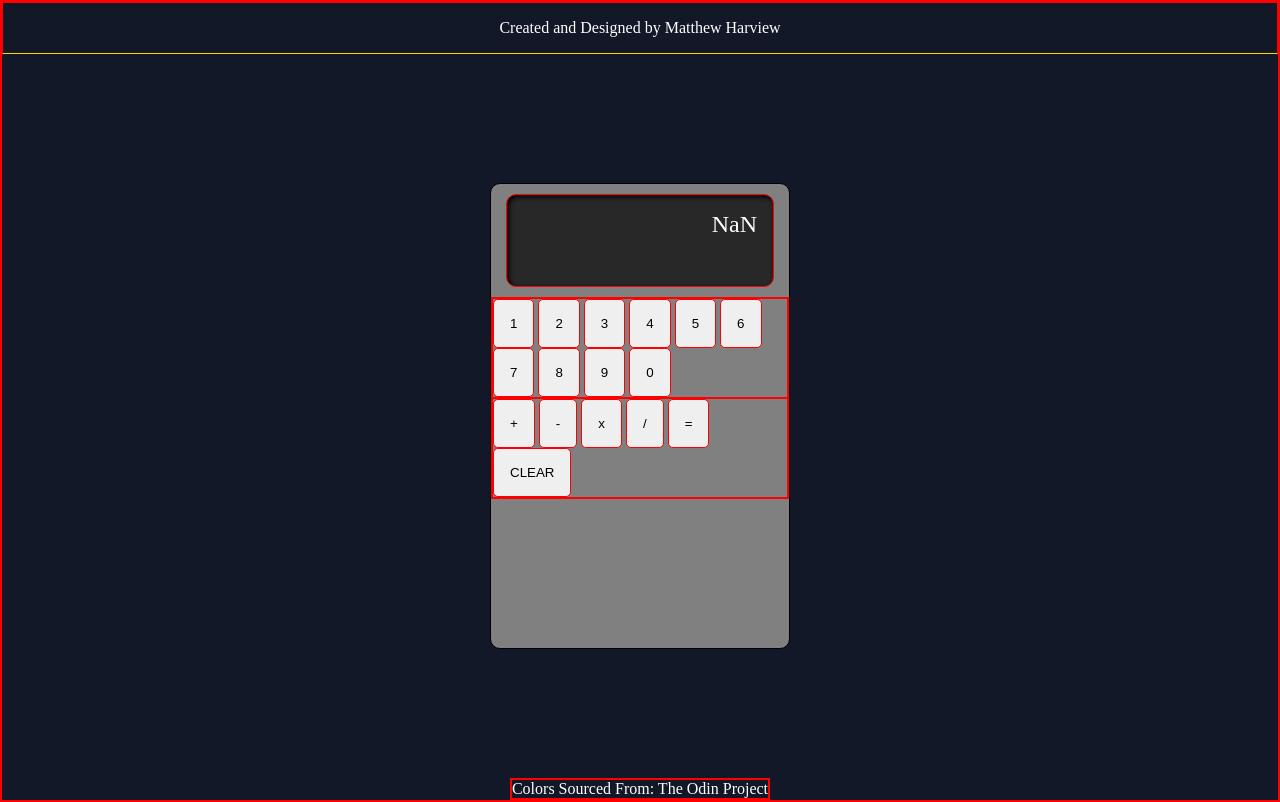
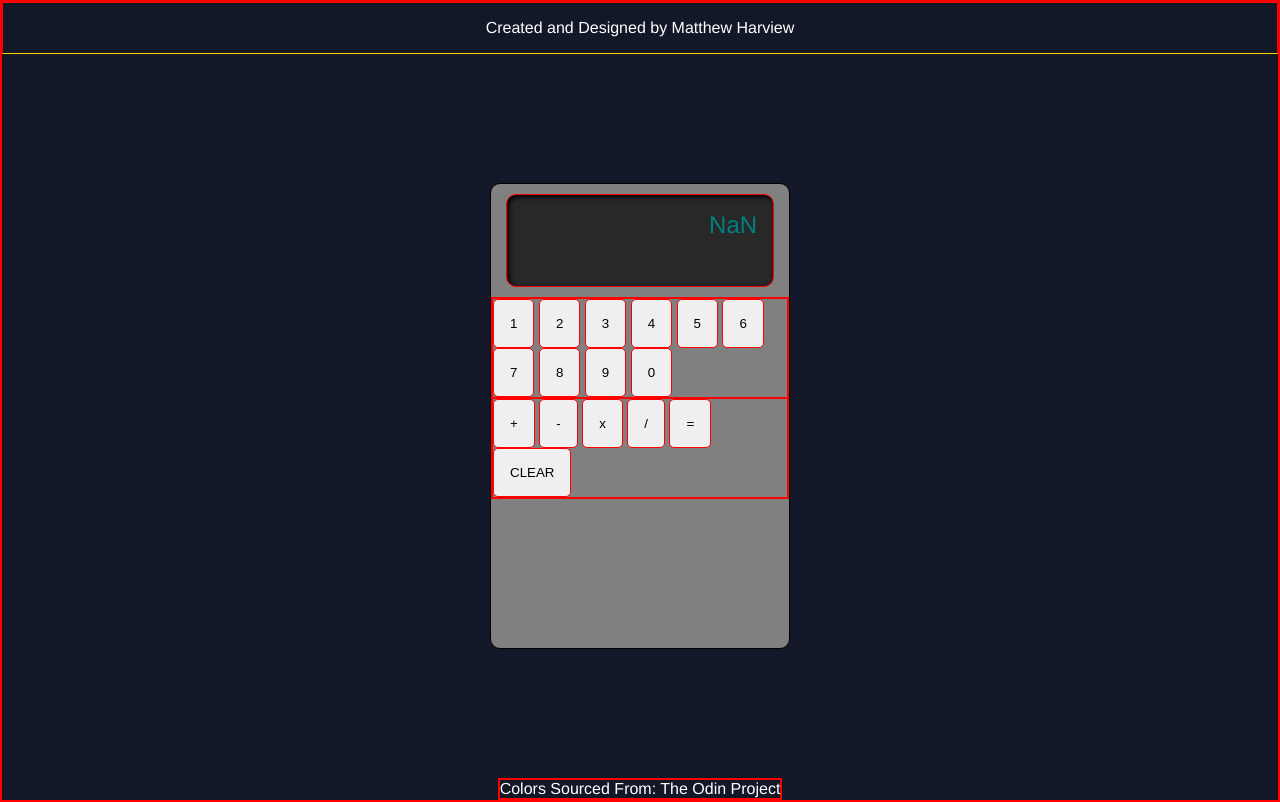
Before and after one commit to Long-Hold/odin-calculator, a plain HTML site: page index.html in a window 1280 px wide. Drawn offline with Linux system fonts and the light colour scheme.

Commit message:
feat: Add font family and change font color

```diff
--- a/styles.css
+++ b/styles.css
@@ -25,6 +25,7 @@ body {
     color: white;
     height: 100vh;
     width: 100%;
+    font-family: 'Franklin Gothic Medium', 'Arial Narrow', Arial, sans-serif;
 }
 
 header {
@@ -40,7 +41,6 @@ header {
     display: flex;
     flex-flow: column wrap;
     width: 300px;
-    /* min-width: 30%; */
     align-items: center;
     border: 1px solid black;
     background-color: gray;
@@ -58,6 +58,7 @@ header {
     background-color: rgb(40, 40, 40);
     border-radius: 10px;
     box-shadow: inset 2px 2px 5px black;
+    color: teal;
 }
 
 /* Button styling */
```
